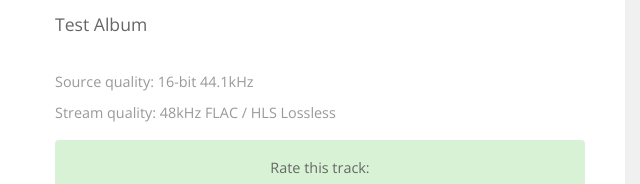
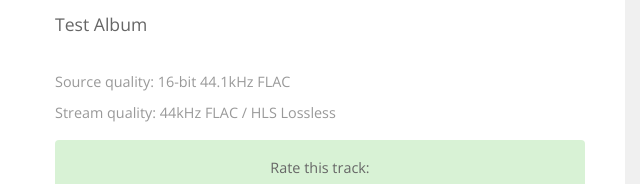
Before and after one commit to ruoguluo/radio_calico, a plain HTML site: page index.html in a window 1280 px wide. Shown: the part 286-470 px from the top of the page, 615-1255 px from the left. Drawn offline with nearby package versions, Linux system fonts and the light colour scheme; no server answers.

Commit message:
Remove obsolete Node.js files and update project structure
- Remove package.json and package-lock.json (obsolete npm files)
- Update index.html and script.js with latest improvements
- Clean up project to pure Python Flask architecture

```diff
--- a/index.html
+++ b/index.html
@@ -27,8 +27,8 @@
             <h2 class="song-title" id="currentTitle">Loading...</h2>
             <p class="album-info" id="currentAlbum">Loading...</p>
 
-            <div class="quality-info">Source quality: 16-bit 44.1kHz</div>
-            <div class="quality-info" id="streamQuality">Stream quality: 48kHz FLAC / HLS Lossless</div>
+            <div class="quality-info" id="sourceQuality">Source quality: Loading...</div>
+            <div class="quality-info" id="streamQuality">Stream quality: Loading...</div>
 
             <div class="rating-section">
                 <div class="rating-label">Rate this track:</div>
--- a/static/script.js
+++ b/static/script.js
@@ -105,6 +105,13 @@ async function fetchMetadata() {
             album: 'Test Album',
             releaseDate: '2023'
         });
+
+        // Set fallback quality info
+        updateStreamQuality({
+            bitDepth: '16',
+            sampleRate: '44100',
+            format: 'FLAC'
+        });
     }
 }
 
@@ -189,10 +196,18 @@ function updateRecentlyPlayed(tracks) {
 }
 
 function updateStreamQuality(data) {
-    const bitDepth = data.bitDepth || '24';
-    const sampleRate = data.sampleRate || '96000';
-    const qualityText = `Stream quality: ${(sampleRate / 1000).toFixed(0)}kHz FLAC / HLS Lossless`;
-    document.getElementById('streamQuality').textContent = qualityText;
+    // Update source quality from metadata
+    const sourceBitDepth = data.bitDepth || data.bit_depth || '24';
+    const sourceSampleRate = data.sampleRate || data.sample_rate || '96000';
+    const sourceFormat = data.format || 'FLAC';
+    const sourceQualityText = `Source quality: ${sourceBitDepth}-bit ${(sourceSampleRate / 1000).toFixed(1)}kHz ${sourceFormat}`;
+    document.getElementById('sourceQuality').textContent = sourceQualityText;
+
+    // Update stream quality (this could be different from source if transcoded)
+    const streamSampleRate = data.streamSampleRate || data.stream_sample_rate || sourceSampleRate;
+    const streamFormat = data.streamFormat || data.stream_format || 'FLAC';
+    const streamQualityText = `Stream quality: ${(streamSampleRate / 1000).toFixed(0)}kHz ${streamFormat} / HLS Lossless`;
+    document.getElementById('streamQuality').textContent = streamQualityText;
 }
 
 function startMetadataUpdates() {
```
Also changed, not shown: package.json (deleted, +0 -17 lines), 1 other file.
